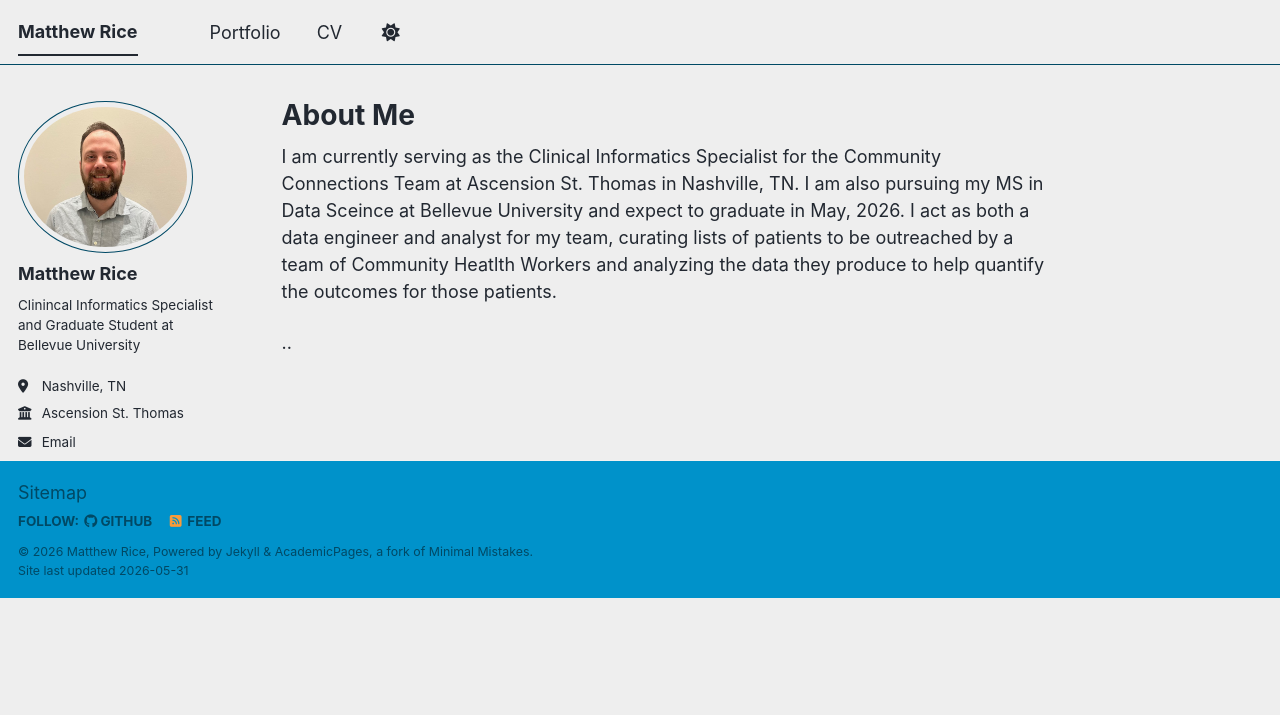
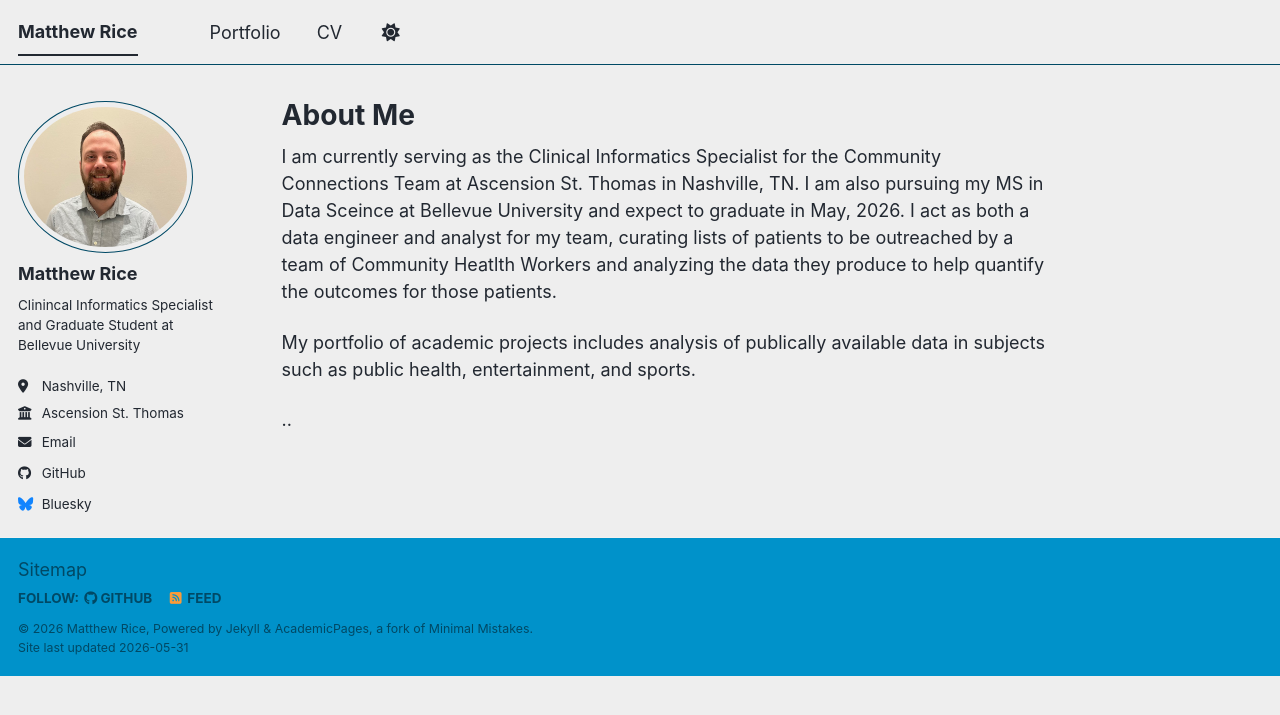
Before and after one commit to Bizarroxela/Bizarroxela.github.io, a Jekyll site: the page built from _pages/about.md, in a window 1280 px wide. Shown: the top 715 px of the page. Built offline with Jekyll 4.4.1, drawn with Linux system fonts in a browser that asks for light colours; a script bundle is joined from its source files by our own code; library files that are not in the unit come from our copies.

Commit message:
Update about.md

```diff
--- a/_pages/about.md
+++ b/_pages/about.md
@@ -9,6 +9,7 @@
 
 I am currently serving as the Clinical Informatics Specialist for the Community Connections Team at Ascension St. Thomas in Nashville, TN. I am also pursuing my MS in Data Sceince at Bellevue University and expect to graduate in May, 2026. I act as both a data engineer and analyst for my team, curating lists of patients to be outreached by a team of Community Heatlth Workers and analyzing the data they produce to help quantify the outcomes for those patients.
 
+My portfolio of academic projects includes analysis of publically available data in subjects such as public health, entertainment, and sports.
 
 
 
```
